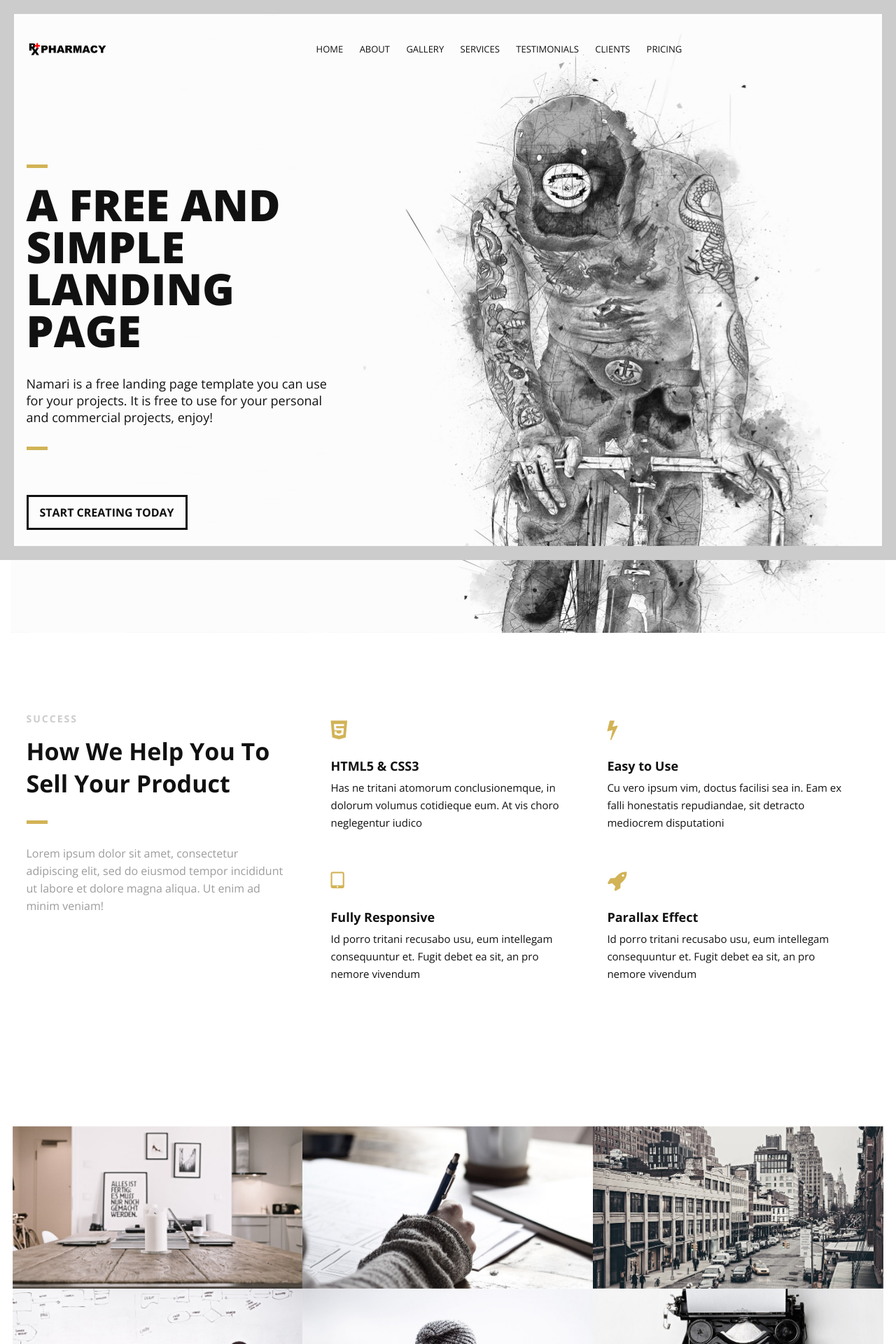
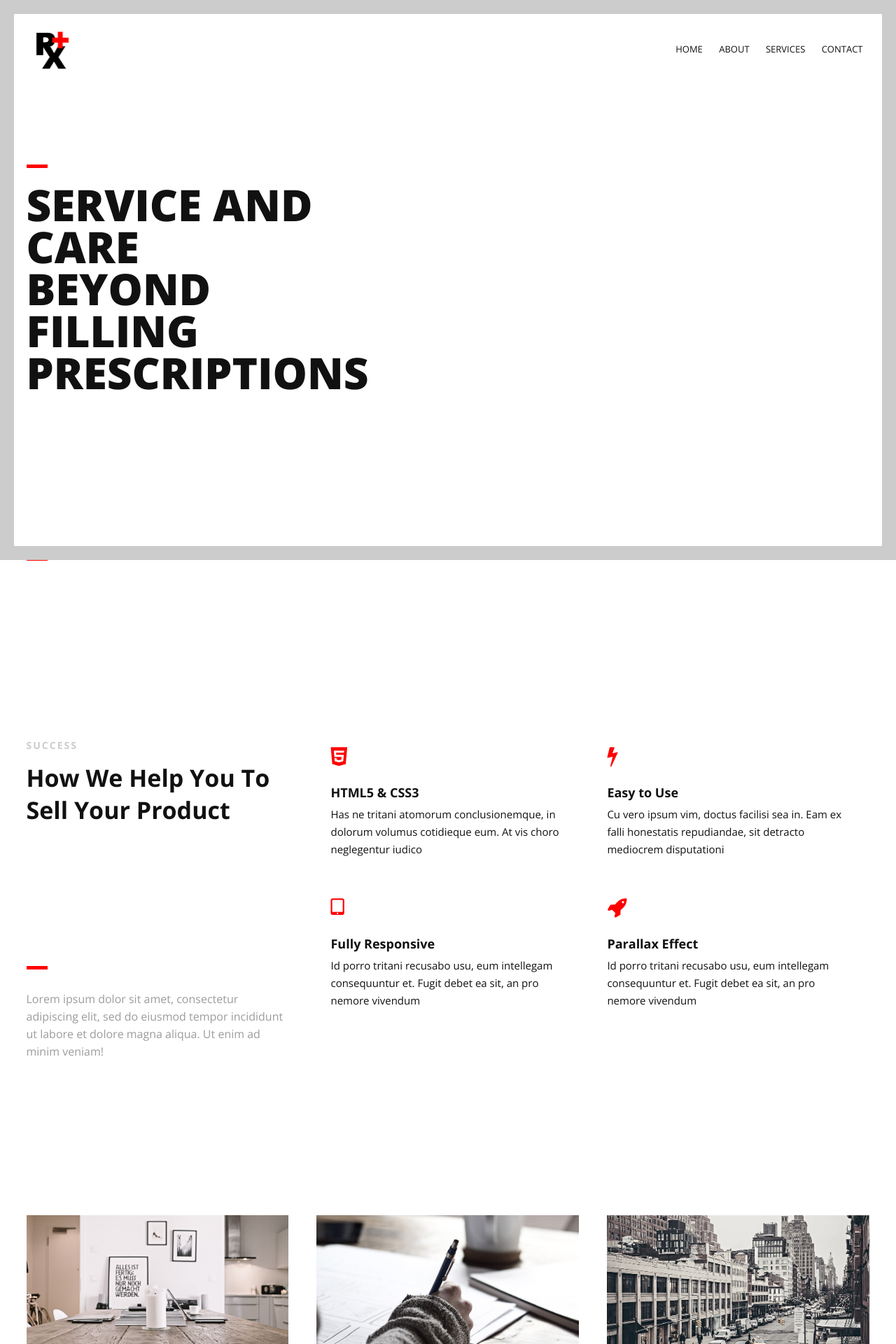
Before and after one commit to naikshai2/rxpluswebsite, a PHP site: page / in a window 1280 px wide. Shown: the top 1920 px of the page at 70% size. Run offline with PHP 8.4, Linux system fonts and the light colour scheme.

Commit message:
color scheme remove banner logo

```diff
--- a/css/namari-color.css
+++ b/css/namari-color.css
@@ -22,27 +22,27 @@ body {
 /* Default Link Color */
 
 a, .la-ball-triangle-path {
-    color:#d2b356;
+    color:#ff0000;
 }
 
 a:hover, #header.nav-solid nav a:hover {
-    color:#d2b356;
+    color:#ff0000;
 }
 
 /* Default Icon Color */
 
 .icon i {
-    color:#d2b356;
+    color:#ff0000;
 }
 
 /* Border Color */
 
 #banner .section-heading:before, .testimonial.classic footer:before {
-    background: #d2b356;
+    background: #ff0000;
 }
 
 .pricing-block-content:hover {
-    border-color:#d2b356;
+    border-color:#ff0000;
 }
 
 
@@ -68,8 +68,8 @@ a:hover, #header.nav-solid nav a:hover {
 /* Navigation Active State */
 
 #header.nav-solid .active {
-    color: #d2b356;
-    border-color: #d2b356;
+    color: #ff0000;
+    border-color: #ff0000;
 }
 
 
@@ -82,7 +82,7 @@ a:hover, #header.nav-solid nav a:hover {
 /* Primary Background and Text Colors */
 
 .primary-color, .featured .pricing {
-    background-color:#d2b356;
+    background-color:#ff0000;
 }
 
 .primary-color, .primary-color .section-title, .primary-color .section-subtitle, .featured .pricing, .featured .pricing p {
@@ -90,12 +90,12 @@ a:hover, #header.nav-solid nav a:hover {
 }
 
 .section-heading h2:after {
-    background:#d2b356;
+    background:#ff0000;
     content:"";
     display:block;
     width:30px;
     height:5px;
-    margin-top:30px;
+    margin-top:200px;
 }
 
 .text-center .section-heading h2:after {
@@ -124,7 +124,6 @@ a:hover, #header.nav-solid nav a:hover {
 /* Banner Background and Text Colors */
 
 #banner {
-    background: url("../images/banner-images/banner-image-1.jpg") no-repeat center top;
     background-size:cover;
 }
 
@@ -279,8 +278,8 @@ h6 {
 /* Button Hover Color */
 
 .button:hover,  input[type="submit"]:hover {
-    border-color:#d2b356;
-    color:#d2b356;
+    border-color:#ff0000;
+    color:#ff0000;
 }
 
 
@@ -306,8 +305,8 @@ h6 {
 /* Button Hover Color */
 
 #banner .button:hover {
-    color:#d2b356;
-    border-color:#d2b356;
+    color:#ff0000;
+    border-color:#ff0000;
 }
 
 
--- a/css/style.css
+++ b/css/style.css
@@ -89,7 +89,7 @@ figure {
 }
 
 .page-border .bottom-border, .page-border .left-border, .page-border .right-border, .page-border .top-border {
-    background: #ff00;
+    background: #ff0000;
     position: fixed;
     z-index: 9999;
 }
@@ -232,6 +232,7 @@ section {
 
 .col-1 {
     width: 100%;
+    height: 100%;
 }
 
 .col-2 {
@@ -353,7 +354,7 @@ section {
 }
 
 #logo img {
-    max-height: 22px;
+    max-height: 75px;
     vertical-align: middle;
     margin-right: 15px;
 }
@@ -1598,7 +1599,7 @@ blockquote {
 }
 
 .la-ball-triangle-path.la-dark {
-    color: #333;
+    color: #ff0000;
 }
 
 .la-ball-triangle-path > div {
--- a/index.html
+++ b/index.html
@@ -4,7 +4,7 @@
     <meta charset="UTF-8">
 
     <!--Page Title-->
-    <title>Rx+ Pharmacy</title>
+    <title>Rx+ Pharmacy | Service and Care Beyond Filling Prescriptions </title>
 
     <!--Meta Keywords and Description-->
     <meta name="keywords" content="">
@@ -12,7 +12,7 @@
     <meta name="viewport" content="width=device-width, initial-scale=1.0, user-scalable=no"/>
 
     <!--Favicon-->
-    <link rel="shortcut icon" href="rxplus.png" title="Favicon"/>
+    <link rel="shortcut icon" href="rxplus(2).png" title="Favicon"/>
 
     <!-- Main CSS Files -->
     <link rel="stylesheet" href="css/style.css">
@@ -59,25 +59,19 @@
                     <div id="logo">
 
                         <!--Logo that is shown on the banner-->
-                        <img src="rxplus(1).png" id="banner-logo" alt="Landing Page"/>
+                        <img src="rxplus(2).png" id="banner-logo" alt="Landing Page"/>
                         <!--End of Banner Logo-->
 
                         <!--The Logo that is shown on the sticky Navigation Bar-->
-                        <img src="rxplus.png" id="navigation-logo" alt="Landing Page"/>
+                        <img src="rxplus(2).png" id="navigation-logo" alt="Landing Page"/>
                         <!--End of Navigation Logo-->
 
                     </div>
                     <!--End of Logo-->
 
-                    <aside>
-
-                        <!--Social Icons in Header-->
-                        <!--End of Social Icons in Header-->
-
-                    </aside>
 
                     <!--Main Navigation-->
-                    <nav id="nav-main">
+                    <nav id="nav-main" style="float:right;">
                         <ul>
                             <li>
                                 <a href="#banner">Home</a>
@@ -86,19 +80,10 @@
                                 <a href="#about">About</a>
                             </li>
                             <li>
-                                <a href="#gallery">Gallery</a>
-                            </li>
-                            <li>
                                 <a href="#services">Services</a>
                             </li>
                             <li>
-                                <a href="#testimonials">Testimonials</a>
-                            </li>
-                            <li>
-                                <a href="#clients">Clients</a>
-                            </li>
-                            <li>
-                                <a href="#pricing">Pricing</a>
+                                <a href="#contact">Contact</a>
                             </li>
                         </ul>
                     </nav>
@@ -117,14 +102,10 @@
             <div class="col-38">
 
                 <div class="section-heading">
-                    <h1>A FREE AND SIMPLE LANDING PAGE</h1>
-                    <h2>Namari is a free landing page template you can use for your projects. It is free to use for your
-                        personal and commercial projects, enjoy!</h2>
+                    <h1>SERVICE AND CARE BEYOND FILLING PRESCRIPTIONS</h1>
+                    <h2></h2>
                 </div>
 
-                <!--Call to Action-->
-                <a href="#" class="button">START CREATING TODAY</a>
-                <!--End Call to Action-->
 
             </div>
 
@@ -221,7 +202,7 @@
 
 
         <!--Gallery-->
-        <aside id="gallery" class="row text-center scrollto clearfix" data-featherlight-gallery
+        <aside id="services" class="row text-center scrollto clearfix" data-featherlight-gallery
                  data-featherlight-filter="a">
 
                 <a href="images/gallery-images/gallery-image-1.jpg" data-featherlight="image" class="col-3 wow fadeIn"
@@ -242,7 +223,7 @@
 
 
         <!--Content Section-->
-        <div id="services" class="scrollto clearfix">
+        <div id="contact" class="scrollto clearfix">
 
             <div class="row no-padding-bottom clearfix">
 
@@ -295,188 +276,9 @@
         </div>
         <!--End of Content Section-->
 
-        <!--Testimonials-->
-        <aside id="testimonials" class="scrollto text-center" data-enllax-ratio=".2">
 
-            <div class="row clearfix">
 
-                <div class="section-heading">
-                    <h3>FEEDBACK</h3>
-                    <h2 class="section-title">What our customers are saying</h2>
-                </div>
 
-                <!--User Testimonial-->
-                <blockquote class="col-3 testimonial classic">
-                    <img src="images/user-images/user-1.jpg" alt="User"/>
-                    <q>Lorem ipsum dolor sit amet, consectetur adipiscing elit, sed do eiusmod tempor incididunt ut
-                        labore
-                        et dolore magna aliqua</q>
-                    <footer>John Doe - Happy Customer</footer>
-                </blockquote>
-                <!-- End of Testimonial-->
-
-                <!--User Testimonial-->
-                <blockquote class="col-3 testimonial classic">
-                    <img src="images/user-images/user-2.jpg" alt="User"/>
-                    <q>Lorem ipsum dolor sit amet, consectetur adipiscing elit, sed do eiusmod tempor incididunt ut
-                        labore
-                        et dolore magna aliqua</q>
-                    <footer>Roslyn Doe - Happy Customer</footer>
-                </blockquote>
-                <!-- End of Testimonial-->
-
-                <!--User Testimonial-->
-                <blockquote class="col-3 testimonial classic">
-                    <img src="images/user-images/user-3.jpg" alt="User"/>
-                    <q>Lorem ipsum dolor sit amet, consectetur adipiscing elit, sed do eiusmod tempor incididunt ut
-                        labore
-                        et dolore magna aliqua</q>
-                    <footer>Thomas Doe - Happy Customer</footer>
-                </blockquote>
-                <!-- End of Testimonial-->
-
-            </div>
-
-        </aside>
-        <!--End of Testimonials-->
-
-        <!--Clients-->
-        <section id="clients" class="scrollto clearfix">
-            <div class="row clearfix">
-
-                <div class="col-3">
-
-                    <div class="section-heading">
-                        <h3>TRUST</h3>
-                        <h2 class="section-title">Companies who use our services</h2>
-                        <p class="section-subtitle">Lorem ipsum dolor sit amet, consectetur adipiscing elit, sed do
-                            eiusmod
-                            tempor incididunt ut labore et dolore magna aliqua. Ut enim ad minim veniam!</p>
-                    </div>
-
-                </div>
-
-                <div class="col-2-3">
-
-                    <a href="#" class="col-3">
-                        <img src="images/company-images/company-logo1.png" alt="Company"/>
-                        <div class="client-overlay"><span>Tree</span></div>
-                    </a>
-                    <a href="#" class="col-3">
-                        <img src="images/company-images/company-logo2.png" alt="Company"/>
-                        <div class="client-overlay"><span>Fingerprint</span></div>
-                    </a>
-                    <a href="#" class="col-3">
-                        <img src="images/company-images/company-logo3.png" alt="Company"/>
-                        <div class="client-overlay"><span>The Man</span></div>
-                    </a>
-                    <a href="#" class="col-3">
-                        <img src="images/company-images/company-logo4.png" alt="Company"/>
-                        <div class="client-overlay"><span>Mustache</span></div>
-                    </a>
-                    <a href="#" class="col-3">
-                        <img src="images/company-images/company-logo5.png" alt="Company"/>
-                        <div class="client-overlay"><span>Goat</span></div>
-                    </a>
-                    <a href="#" class="col-3">
-                        <img src="images/company-images/company-logo6.png" alt="Company"/>
-                        <div class="client-overlay"><span>Justice</span></div>
-                    </a>
-                    <a href="#" class="col-3">
-                        <img src="images/company-images/company-logo7.png" alt="Company"/>
-                        <div class="client-overlay"><span>Ball</span></div>
-                    </a>
-                    <a href="#" class="col-3">
-                        <img src="images/company-images/company-logo8.png" alt="Company"/>
-                        <div class="client-overlay"><span>Cold</span></div>
-                    </a>
-
-                    <a href="#" class="col-3">
-                        <img src="images/company-images/company-logo9.png" alt="Company"/>
-                        <div class="client-overlay"><span>Cold</span></div>
-                    </a>
-
-                </div>
-
-            </div>
-        </section>
-        <!--End of Clients-->
-
-        <!--Pricing Tables-->
-        <section id="pricing" class="secondary-color text-center scrollto clearfix ">
-            <div class="row clearfix">
-
-                <div class="section-heading">
-                    <h3>YOUR CHOICE</h3>
-                    <h2 class="section-title">We have the right package for you</h2>
-                </div>
-
-                <!--Pricing Block-->
-                <div class="pricing-block col-3 wow fadeInUp" data-wow-delay="0.4s">
-                    <div class="pricing-block-content">
-                        <h3>Personal</h3>
-                        <p class="pricing-sub">The standard version</p>
-                        <div class="pricing">
-                            <div class="price"><span>$</span>19</div>
-                            <p>Lorem ipsum dolor sit amet, consectetur adipiscing elit</p>
-                        </div>
-                        <ul>
-                            <li>5 Downloads</li>
-                            <li>2 Extensions</li>
-                            <li>Tutorials</li>
-                            <li>Forum Support</li>
-                            <li>1 year free updates</li>
-                        </ul>
-                        <a href="#" class="button">BUY TODAY</a>
-                    </div>
-                </div>
-                <!--End Pricing Block-->
-
-                <!--Pricing Block-->
-                <div class="pricing-block featured col-3 wow fadeInUp" data-wow-delay="0.6s">
-                    <div class="pricing-block-content">
-                        <h3>Student</h3>
-                        <p class="pricing-sub">Most popular choice</p>
-                        <div class="pricing">
-                            <div class="price"><span>$</span>29</div>
-                            <p>Lorem ipsum dolor sit amet, consectetur adipiscing elit</p>
-                        </div>
-                        <ul>
-                            <li>15 Downloads</li>
-                            <li>5 Extensions</li>
-                            <li>Tutorials with Files</li>
-                            <li>Forum Support</li>
-                            <li>2 years free updates</li>
-                        </ul>
-                        <a href="#" class="button">BUY TODAY</a>
-                    </div>
-                </div>
-                <!--End Pricing Block-->
-
-                <!--Pricing Block-->
-                <div class="pricing-block col-3 wow fadeInUp" data-wow-delay="0.8s">
-                    <div class="pricing-block-content">
-                        <h3>Business</h3>
-                        <p class="pricing-sub">For the whole team</p>
-                        <div class="pricing">
-                            <div class="price"><span>$</span>49</div>
-                            <p>Lorem ipsum dolor sit amet, consectetur adipiscing elit</p>
-                        </div>
-                        <ul>
-                            <li>Unlimited Downloads</li>
-                            <li>Unlimited Extensions</li>
-                            <li>HD Video Tutorials</li>
-                            <li>Chat Support</li>
-                            <li>Lifetime free updates</li>
-                        </ul>
-                        <a href="#" class="button">BUY TODAY</a>
-                    </div>
-                </div>
-                <!--End Pricing Block-->
-
-            </div>
-        </section>
-        <!--End of Pricing Tables-->
 
     </main>
     <!--End Main Content Area-->
@@ -488,34 +290,6 @@
 
             <p id="copyright" class="col-2">Made with love by <a href="https://www.shapingrain.com">ShapingRain</a></p>
 
-            <!--Social Icons in Footer-->
-            <ul class="col-2 social-icons">
-                <li>
-                    <a target="_blank" title="Facebook" href="https://www.facebook.com/username">
-                        <i class="fa fa-facebook fa-1x"></i><span>Facebook</span>
-                    </a>
-                </li>
-                <li>
-                    <a target="_blank" title="Google+" href="http://google.com/+username">
-                        <i class="fa fa-google-plus fa-1x"></i><span>Google+</span>
-                    </a>
-                </li>
-                <li>
-                    <a target="_blank" title="Twitter" href="http://www.twitter.com/username">
-                        <i class="fa fa-twitter fa-1x"></i><span>Twitter</span>
-                    </a>
-                </li>
-                <li>
-                    <a target="_blank" title="Instagram" href="http://www.instagram.com/username">
-                        <i class="fa fa-instagram fa-1x"></i><span>Instagram</span>
-                    </a>
-                </li>
-                <li>
-                    <a target="_blank" title="behance" href="http://www.behance.net">
-                        <i class="fa fa-behance fa-1x"></i><span>Behance</span>
-                    </a>
-                </li>
-            </ul>
             <!--End of Social Icons in Footer-->
         </div>
     </footer>
```
Also changed, not shown: rxplus(1).png, rxplus(2).png (added), rxplus.png.
